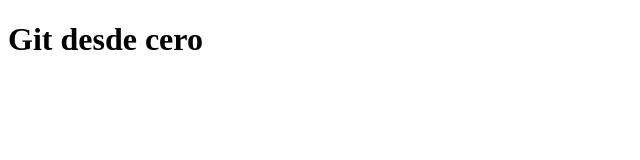
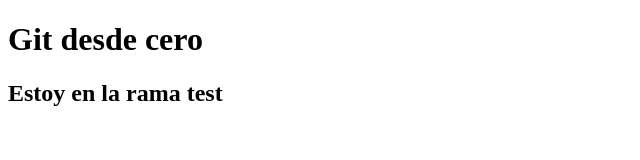
Before and after one commit to DenisseHC21/practicas-git, a plain HTML site: page index.html in a window 1280 px wide. Shown: the whole page, without its empty margins (0-640 px from the left). Drawn offline with Linux system fonts and the light colour scheme.

Commit message:
Se hizo un cambio a index.html desde la rama test

```diff
--- a/index.html
+++ b/index.html
@@ -10,6 +10,9 @@
 
 <body>
   <h1>Git desde cero</h1>
+  <section>
+    <h1>Estoy en la rama test</h1>
+  </section>
 </body>
 
 </html>
```
